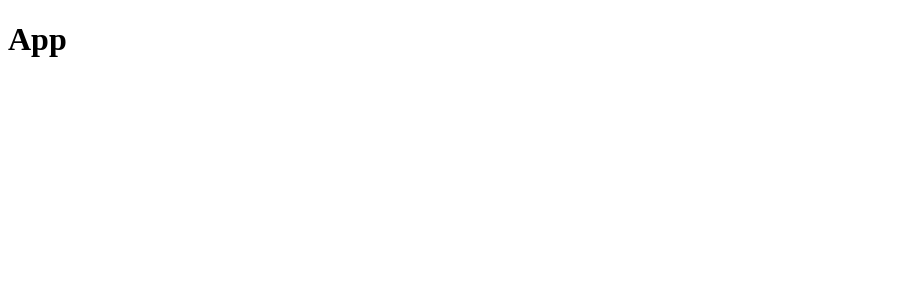
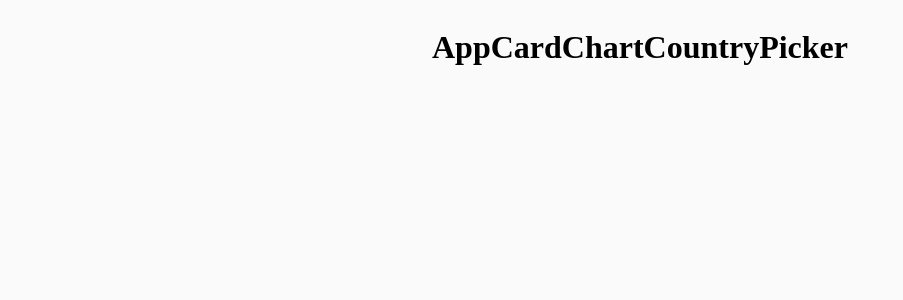
Before and after one commit to ameyzulkanthiwar/COVID_19_TRACKER, a React (Create React App) app: page / in a window 1280 px wide. Shown: the top 300 px of the page, without its empty margins (0-903 px from the left). Built offline with nearby package versions, Linux system fonts and the light colour scheme.

Commit message:
created folder strucher and imported all componnet in app with cleaner approch

```diff
--- a/src/App.js
+++ b/src/App.js
@@ -1,10 +1,22 @@
 import React from "react";
+
+// importing all the component like this is a hassle
+// import Cards from "./components/Cards/Card";
+// import Chart from "./components/Chart/Chart";
+// import CountryPicker from "./components/CountryPicker/CountryPicker";
+
+// Cleaner way to import the component
+import { Cards, Chart, CountryPicker } from "./components";
+import styles from "./App.module.css";
 
 class App extends React.Component {
     render() {
         return (
-            <div>
+            <div className={styles.container}>
                 <h1>App</h1>
+                <Cards />
+                <Chart />
+                <CountryPicker />
             </div>
         );
     }
--- /dev/null
+++ b/src/App.module.css
@@ -0,0 +1,9 @@
+body {
+    background-color: rgb(250, 250, 250);
+}
+
+.container {
+    display: flex;
+    justify-content: center;
+    align-items: center;
+}
--- /dev/null
+++ b/src/components/Cards/Card.jsx
@@ -0,0 +1,11 @@
+import React from "react";
+
+const Cards = () => {
+    return (
+        <div>
+            <h1>Card</h1>
+        </div>
+    );
+};
+
+export default Cards;
--- /dev/null
+++ b/src/components/Chart/Chart.jsx
@@ -0,0 +1,11 @@
+import React from "react";
+
+const Chart = () => {
+    return (
+        <div>
+            <h1>Chart</h1>
+        </div>
+    );
+};
+
+export default Chart;
--- /dev/null
+++ b/src/components/CountryPicker/CountryPicker.jsx
@@ -0,0 +1,11 @@
+import React from "react";
+
+const CountryPicker = () => {
+    return (
+        <div>
+            <h1>CountryPicker</h1>
+        </div>
+    );
+};
+
+export default CountryPicker;
--- /dev/null
+++ b/src/components/index.js
@@ -0,0 +1,3 @@
+export { default as Cards } from "./Cards/Card";
+export { default as Chart } from "./Chart/Chart";
+export { default as CountryPicker } from "./CountryPicker/CountryPicker";
```
Also changed, not shown: src/components/Cards/Cards.module.css (added), src/components/Chart/Chart.module.css (added), src/components/CountryPicker/CountryPicker.module.css (added).
